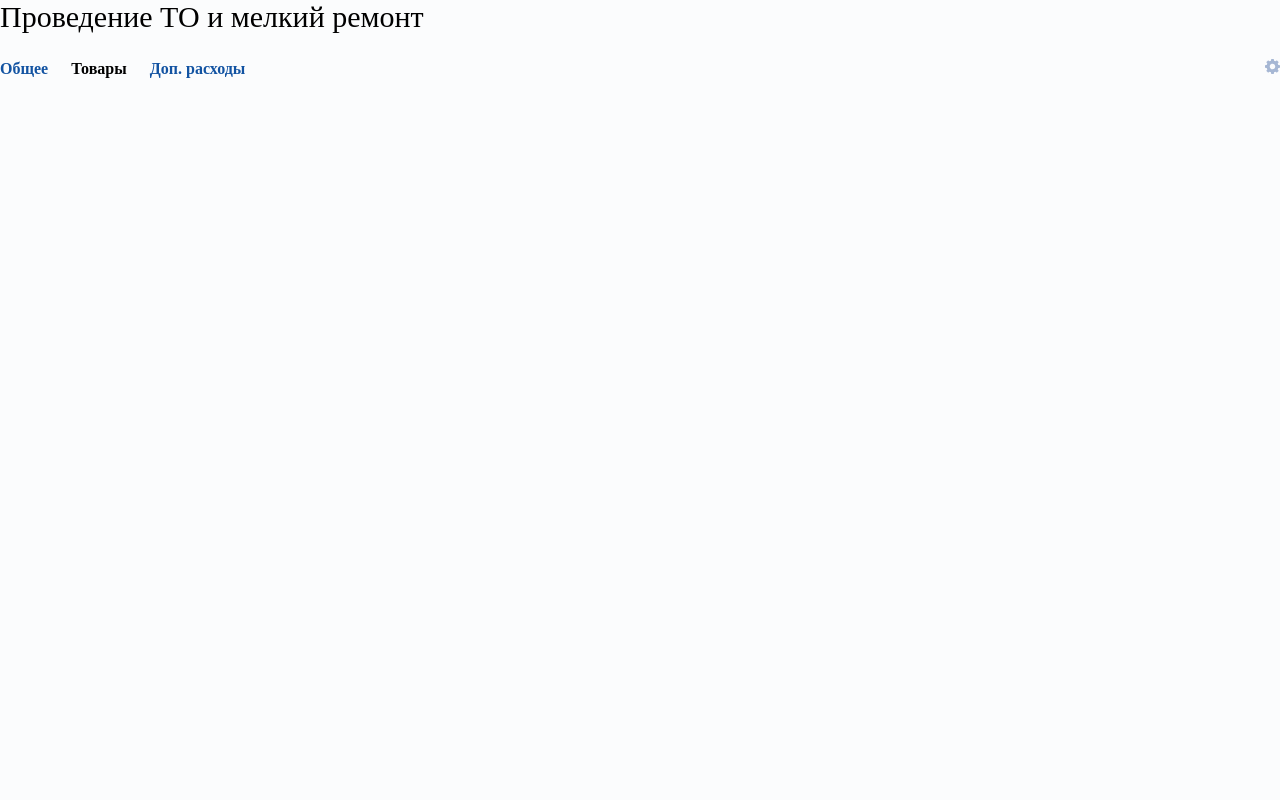
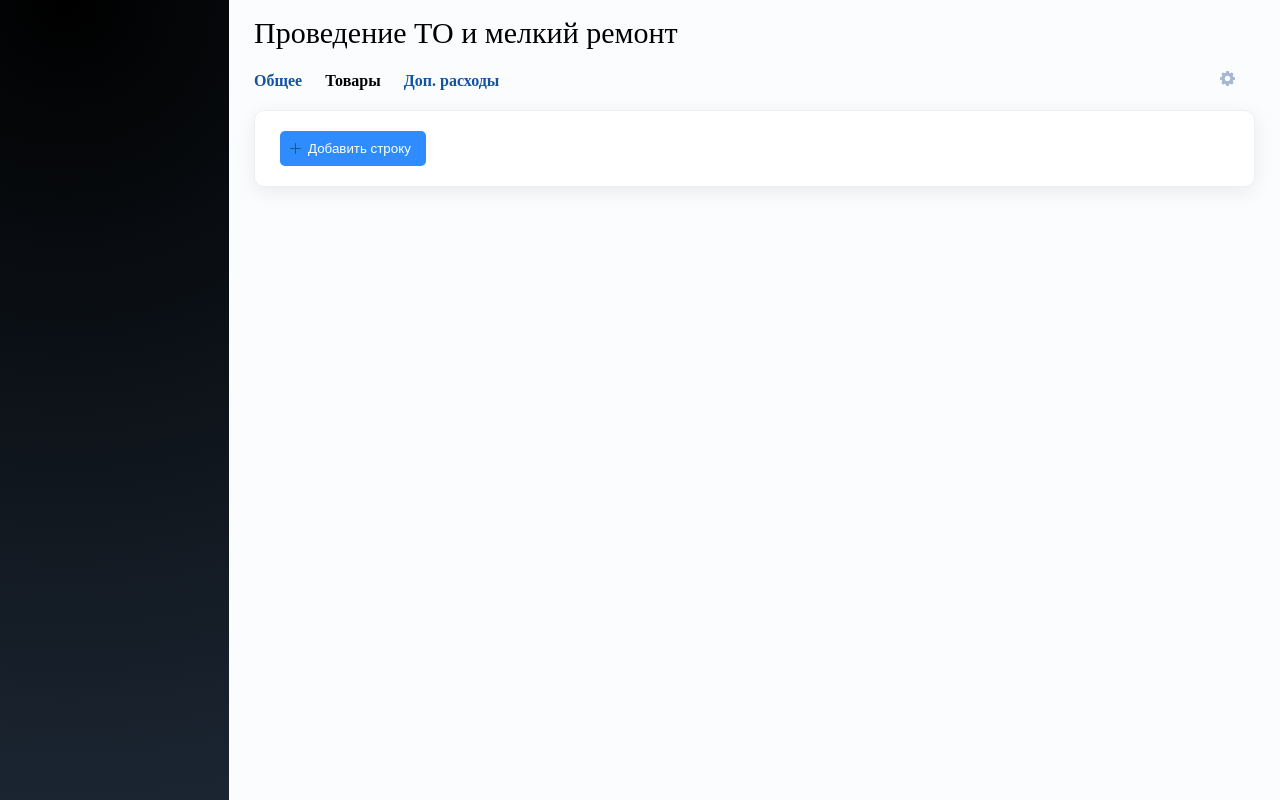
Before and after one commit to arslanBekbolotov/Ag-table, a Vue app: page / in a window 1280 px wide. Built offline with nearby package versions, Linux system fonts and the light colour scheme; a web font is replaced by a local one.

Commit message:
создал небольшой блок с кнопкой добавить и всплывашку

```diff
--- a/src/App.vue
+++ b/src/App.vue
@@ -1,10 +1,39 @@
 <script setup>
 import Header from "@/components/Header.vue";
+import AddLine from "@/components/AddLine.vue";
 </script>
 
 <template>
-  <Header/>
+  <div class="container content-wrapper">
+    <div class="sidebar">
+    </div>
+    <div class="main-content">
+      <Header/>
+      <AddLine/>
+    </div>
+  </div>
 </template>
 
 <style scoped>
+
+.content-wrapper{
+  display: flex;
+}
+
+.sidebar{
+  min-width: 229px;
+  height: 100vh;
+  background-image: radial-gradient(circle at 29% 0, #000, #1c2734 103%);
+}
+
+.main-content{
+  flex-grow: 1;
+  padding:0 25px;
+}
+
+@media only screen and (max-width: 1000px) {
+  .sidebar {
+    display: none;
+  }
+}
 </style>
--- a/src/assets/main.css
+++ b/src/assets/main.css
@@ -1 +1,6 @@
 @import "./base.css";
+
+.container{
+    max-width: 1728px;
+    margin: 0 auto;
+}
--- /dev/null
+++ b/src/components/AddLine.vue
@@ -0,0 +1,41 @@
+<script></script>
+
+<template>
+  <div class="add-line-block">
+    <button class="add-line-btn">
+      <img
+        class="icon-plus"
+        src="../assets/icons/312312313Combined Shape.svg"
+        alt=""
+      />
+      Добавить строку
+    </button>
+  </div>
+</template>
+
+<style scoped>
+.add-line-block {
+  margin: 15px 0 25px;
+  padding: 20px 25px 20px 25px;
+  border-radius: 10px;
+  box-shadow: 0 5px 20px 0 rgba(0, 0, 0, 0.07);
+  border: solid 1px #eeeff1;
+  background-color: #fff;
+}
+
+.add-line-btn {
+  color: #fff;
+  padding: 10px 15px 10px 10px;
+  border-radius: 5px;
+  background-color: #2f8cff;
+  display: flex;
+  align-items: center;
+  justify-content: space-between;
+  border: none;
+  cursor: pointer;
+}
+
+.icon-plus {
+  margin-right: 7px;
+}
+</style>
--- a/src/components/Header.vue
+++ b/src/components/Header.vue
@@ -1,66 +1,95 @@
 <script setup>
+import { ref } from "vue";
+import Popover from "@/components/Popover.vue";
 
+const activeItem = ref(1);
+const navigationItems = ["Общее", "Товары", "Доп. расходы"];
+const isOpenList = ref(false);
+
+const setActiveItem = (index) => {
+  activeItem.value = index;
+};
+
+const toggleList = () => {
+  isOpenList.value = !isOpenList.value;
+};
 </script>
 
 <template>
   <div>
-    <h1 class="main-title">
-      Проведение ТО и мелкий ремонт
-    </h1>
+    <h1 class="main-title">Проведение ТО и мелкий ремонт</h1>
     <div class="navbar">
       <ul class="navigation">
-        <li class="navigation_item">Общее</li>
-        <li class="navigation_item active">Товары</li>
-        <li class="navigation_item">Доп. расходы</li>
+        <li
+          v-for="(item, index) in navigationItems"
+          :key="index"
+          @click="setActiveItem(index)"
+          :class="{ navigation_item: true, active: activeItem === index }"
+        >
+          {{ item }}
+        </li>
       </ul>
-      <div class="gear_wrapper">
-        <img class="gear_icon" src="../assets/icons/32131Combined%20Shape.svg" alt="Combined Shape">
+      <div class="gear_wrapper" @click="toggleList">
+        <img
+          class="gear_icon"
+          src="../assets/icons/32131Combined%20Shape.svg"
+          alt="Combined Shape"
+        />
+        <div class="popover_wrapper" v-show="isOpenList">
+          <Popover />
+        </div>
       </div>
     </div>
   </div>
 </template>
 
-
 <style scoped>
-.main-title{
+.main-title {
   font-size: 30px;
-  margin-bottom: 25px;
+  margin: 16px 0;
 }
 
-.navbar{
+.navbar {
   display: flex;
   align-items: center;
   justify-content: space-between;
 }
 
-.navigation{
+.navigation {
   display: flex;
   align-items: center;
   justify-content: space-between;
   padding: 0;
 }
 
-.navigation_item{
-  color: #1253a2;
+.navigation_item {
   font-weight: 600;
   list-style: none;
   padding-right: 23px;
+  cursor: pointer;
+  color: #1253a2;
 }
 
-.active{
-  color: #000;
+.active {
+  color: black;
 }
 
-.gear_wrapper{
-  flex-grow: 1;
-  text-align: end;
+.gear_wrapper {
+  margin-right: 15px;
+  padding: 5px;
+  cursor: pointer;
+  position: relative;
 }
 
-.gear_icon{
-  width: 15px;
-  height: 15px;
-  object-fit: contain;
+.popover_wrapper {
+  position: absolute;
+  top: 26px;
+  right: 0;
 }
 
-
+@media only screen and (max-width: 400px) {
+  .gear_wrapper {
+    display: none;
+  }
+}
 </style>
--- /dev/null
+++ b/src/components/Popover.vue
@@ -0,0 +1,68 @@
+<script setup>
+import { ref } from "vue";
+
+const activeItem = ref(1);
+
+const showCustomization = (index) => {
+  activeItem.value = index;
+};
+</script>
+
+<template>
+  <div class="popover">
+    <ul class="customization_lists">
+      <li
+        :class="{ customization_item: true, active: activeItem === 1 }"
+        @click.stop="showCustomization(1)"
+      >
+        <span>Отображение столбцов</span>
+        <img src="./../assets/icons/31243140129409Path 11.svg" alt="" />
+      </li>
+      <li
+        :class="{ customization_item: true, active: activeItem === 2 }"
+        @click.stop="showCustomization(2)"
+      >
+        <span>Порядок столбцов</span>
+        <img src="./../assets/icons/31243140129409Path 11.svg" alt="" />
+      </li>
+    </ul>
+  </div>
+</template>
+
+<style scoped>
+.popover {
+  border-radius: 5px;
+  overflow: hidden;
+  box-shadow:
+    0 0 3px 0 #000,
+    inset 0 1px 2px 0 rgba(255, 255, 255, 0.5);
+  background-color: #fff;
+}
+
+.customization_lists {
+  display: flex;
+  flex-direction: column;
+  padding: 0;
+  width: 179px;
+}
+
+.customization_item {
+  list-style: none;
+  cursor: pointer;
+  font-size: 14px;
+  color: #161616;
+  padding: 7px 10px 7px;
+  background-color: #eef3f8;
+  display: flex;
+  align-items: center;
+  justify-content: space-between;
+}
+
+.settings_item span {
+  flex: 1;
+}
+
+.active {
+  background-color: #fff;
+}
+</style>
```
